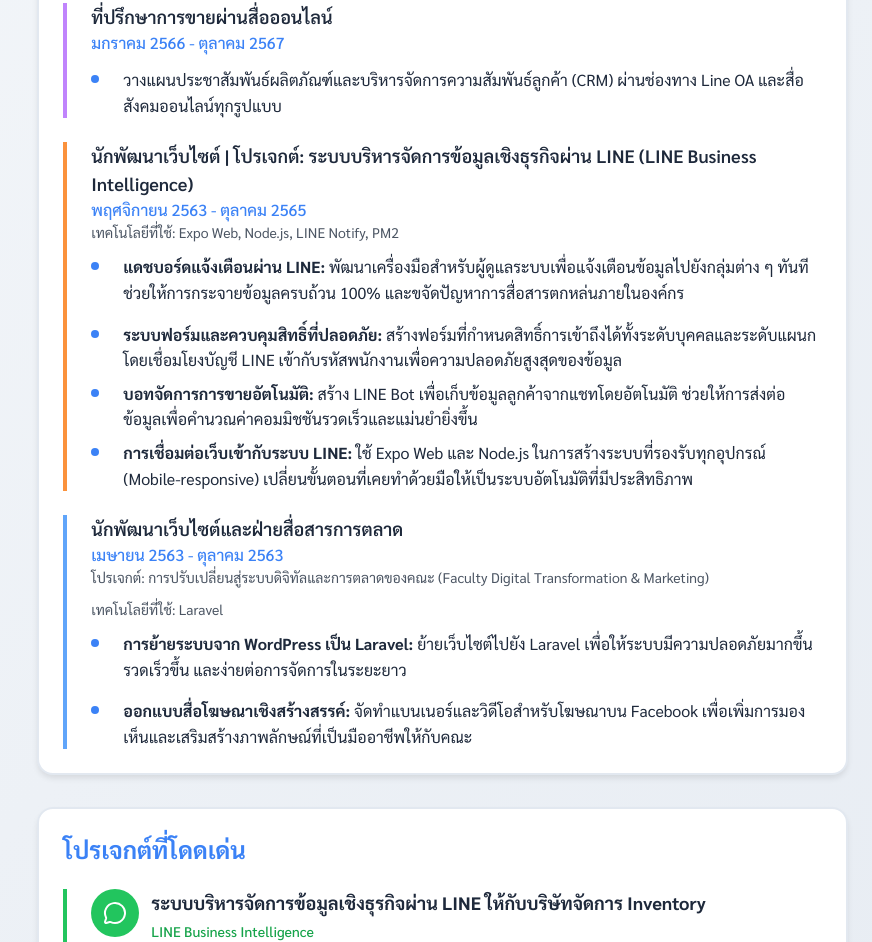
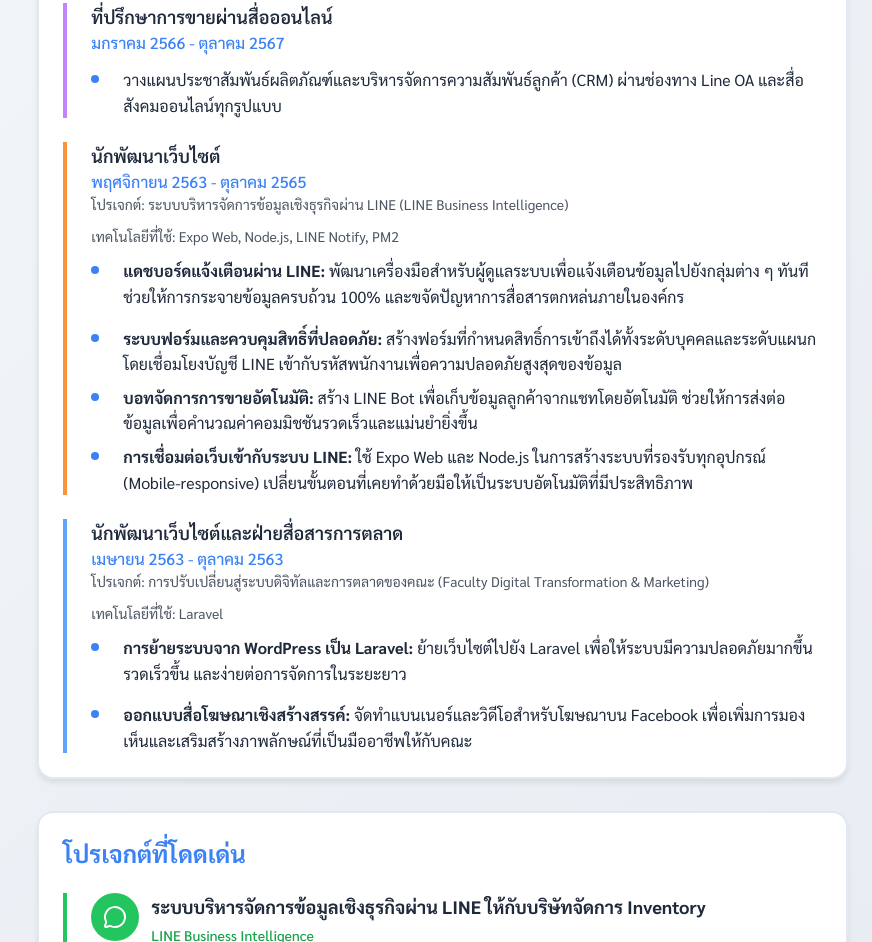
Before and after one commit to sirawichz/sirawichz, a plain HTML site: page about.html in a window 1280 px wide. Shown: the part 1076-2018 px from the top of the page, without its empty margins (408-1280 px from the left). Drawn offline with nearby package versions, Linux system fonts and the light colour scheme.

Commit message:
Restructure LINE Business Intelligence entry to match other project formats

```diff
--- a/about.html
+++ b/about.html
@@ -302,8 +302,9 @@
                                     </div>
                                 </div>
                                 <div class="border-l-4 border-orange-400 pl-2 md:pl-6">
-                                    <h3 class="font-semibold text-lg">นักพัฒนาเว็บไซต์ | โปรเจกต์: ระบบบริหารจัดการข้อมูลเชิงธุรกิจผ่าน LINE (LINE Business Intelligence)</h3>
+                                    <h3 class="font-semibold text-lg">นักพัฒนาเว็บไซต์</h3>
                                     <p class="text-primary-blue font-medium">พฤศจิกายน 2563 - ตุลาคม 2565</p>
+                                    <p class="text-sm text-gray-600 mb-3">โปรเจกต์: ระบบบริหารจัดการข้อมูลเชิงธุรกิจผ่าน LINE (LINE Business Intelligence)</p>
                                     <p class="text-sm text-gray-600 mb-3">เทคโนโลยีที่ใช้: Expo Web, Node.js, LINE Notify, PM2</p>
                                     <div class="mt-3 space-y-2">
                                         <div class="hr-bullet">
```
